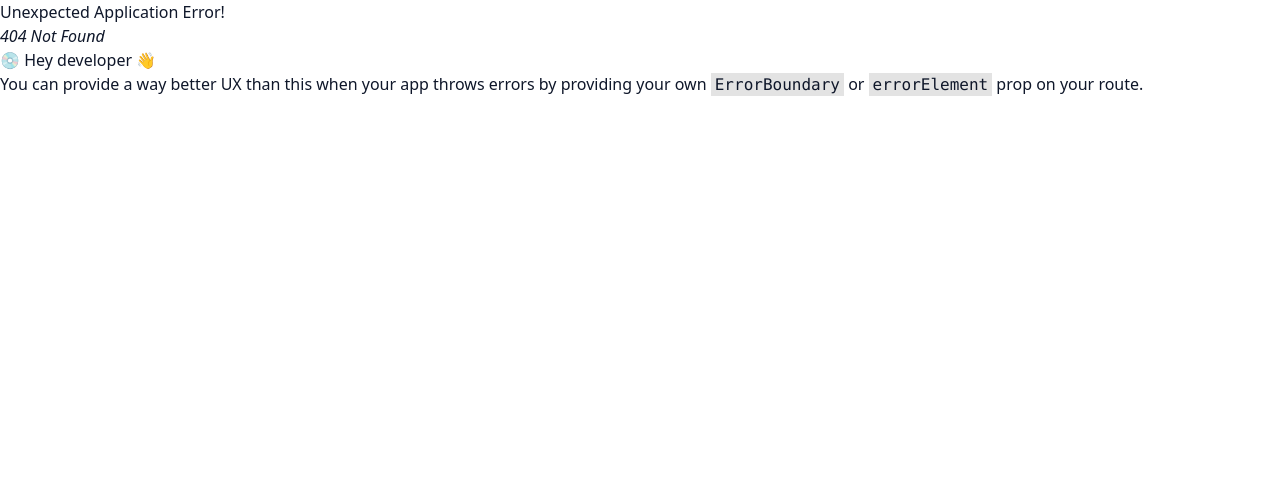
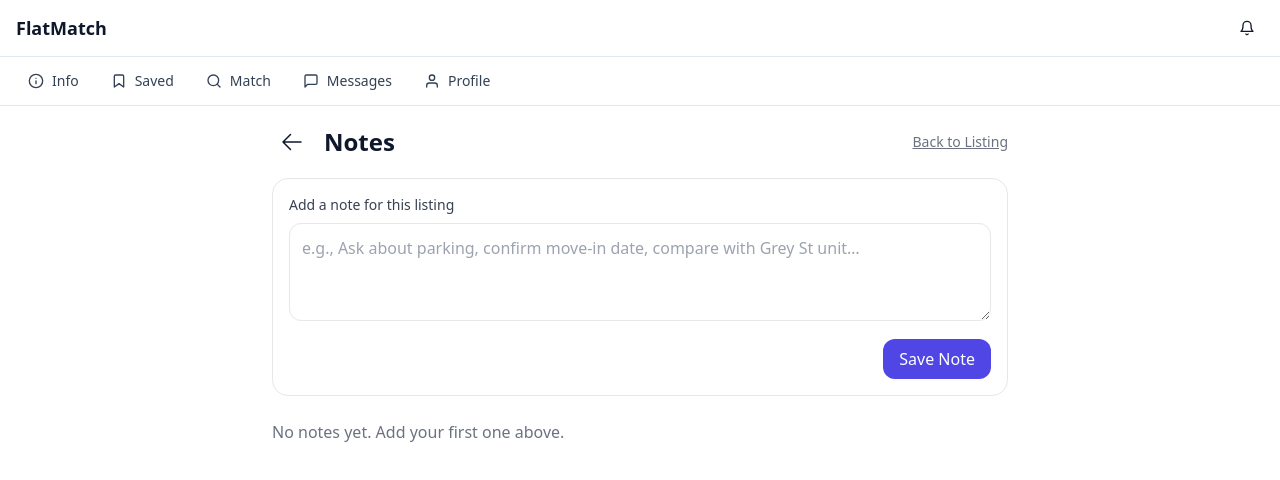
Before and after one commit to cdel358-dev/flatmatch, a React (Vite) app: page /listing/1/notes in a window 1280 px wide. Before the commit this address had no page. Shown: the top 480 px of the page. Built offline with nearby package versions, Linux system fonts and the light colour scheme.

Commit message:
Add Notes functionality with context management and UI components.
Bug. Can end up in a loop between Notes and ListingDetails when using the back button

```diff
--- a/package.json
+++ b/package.json
@@ -11,6 +11,7 @@
     "format": "prettier --write ."
   },
   "dependencies": {
+    "@heroicons/react": "^2.2.0",
     "dexie": "^4.0.11",
     "react": "^18.3.1",
     "react-dom": "^18.3.1",
--- a/src/main.tsx
+++ b/src/main.tsx
@@ -10,19 +10,19 @@
 import Info from './pages/Info';
 import Messages from './pages/Messages';
 import ListingDetails from './pages/ListingDetails';
+import NotesPage from "./pages/NotesPage";
 import Reviews from './pages/Reviews';
 import FlatmateProfile from './pages/FlatmateProfile';
 import UserProfile from './pages/UserProfile';
 import ListRoom from './pages/ListRoom';
 import Bookmarks from './pages/Bookmarks';
-import Glossary from "./pages/info/Glossary";
-import Etiquette from "./pages/info/Etiquette";
-import Suburbs from "./pages/info/Suburbs";
-import TenancyChecklist from "./pages/info/TenancyChecklist";
-
-
+import Glossary from './pages/info/Glossary';
+import Etiquette from './pages/info/Etiquette';
+import Suburbs from './pages/info/Suburbs';
+import TenancyChecklist from './pages/info/TenancyChecklist';
 
 import { ListingsProvider } from './state/ListingsContext';
+import { NotesProvider } from './state/NotesContext';
 import AppErrorBoundary from './components/AppErrorBoundary';
 
 const router = createBrowserRouter([
@@ -30,7 +30,9 @@
     path: '/',
     element: (
       <ListingsProvider>
-        <App />
+        <NotesProvider> {/* ⬅️ NEW wrapper */}
+          <App />
+        </NotesProvider>
       </ListingsProvider>
     ),
     children: [
@@ -41,15 +43,16 @@
       { path: 'messages', element: <Messages /> },
       { path: 'profile', element: <UserProfile /> },
       { path: 'listing/:id', element: <ListingDetails /> },
+      { path: 'listing/:id/notes', element: <NotesPage /> },
       { path: 'listing/:id/reviews', element: <Reviews /> },
       { path: 'listing/:id/flatmate/:mid', element: <FlatmateProfile /> },
       { path: 'user/:uid', element: <UserProfile /> },
       { path: 'list-room', element: <ListRoom /> },
       { path: 'bookmarks', element: <Bookmarks /> },
-      { path: '/info/glossary', element: <Glossary /> },
-      { path: "info/etiquette", element: <Etiquette /> },
-      { path: "info/suburbs", element: <Suburbs /> },
-      { path: "info/tenancy-checklist", element: <TenancyChecklist /> },
+      { path: 'info/glossary', element: <Glossary /> },
+      { path: 'info/etiquette', element: <Etiquette /> },
+      { path: 'info/suburbs', element: <Suburbs /> },
+      { path: 'info/tenancy-checklist', element: <TenancyChecklist /> },
     ],
   },
 ]);
--- a/src/pages/ListingDetails.tsx
+++ b/src/pages/ListingDetails.tsx
@@ -220,12 +220,20 @@
 
       {/* Rating row (left icon, right stars + count) */}
       <div className="mb-3 flex items-center justify-between">
-        <span className="grid h-9 w-9 place-items-center rounded-lg border border-dashed border-slate-400 text-slate-500">
+        {/* Notes button */}
+        <button
+          onClick={() => id && navigate(`/listing/${id}/notes`)}
+          className="grid h-9 w-9 place-items-center rounded-lg border border-dashed border-slate-400 text-slate-500 hover:bg-slate-50 focus:outline-none focus:ring-2 focus:ring-blue-500"
+          aria-label="Notes"
+          title="Notes"
+        >
           <svg className="h-4 w-4" viewBox="0 0 24 24" fill="none" stroke="currentColor" strokeWidth={2}>
             <path d="M12 20h9" />
             <path d="M16.5 3.5a2.121 2.121 0 1 1 3 3L7 19l-4 1 1-4 12.5-12.5z" />
           </svg>
-        </span>
+        </button>
+
+        {/* Star rating component */}
         <div className="text-right">
           <Link to={`/listing/${listing.id}/reviews`} className="inline-flex items-center gap-2">
             <StarRating value={listing.rating!} />
--- /dev/null
+++ b/src/pages/NotesPage.tsx
@@ -0,0 +1,133 @@
+import { useParams, useNavigate, Link } from "react-router-dom";
+import { useNotesContext } from "../state/NotesContext";
+import { useMemo, useState } from "react";
+import { ArrowLeftIcon, TrashIcon, PencilIcon, CheckIcon, XMarkIcon } from "@heroicons/react/24/outline";
+
+function formatTs(ts: number) {
+  const d = new Date(ts);
+  return d.toLocaleString();
+}
+
+export default function NotesPage() {
+  const { id: listingId } = useParams();
+  const navigate = useNavigate();
+  const { getNotesForListing, addNote, updateNote, deleteNote } = useNotesContext();
+
+  const notes = useMemo(() => (listingId ? getNotesForListing(listingId) : []), [listingId, getNotesForListing]);
+  const [text, setText] = useState("");
+  const [editingId, setEditingId] = useState<string | null>(null);
+  const [editingText, setEditingText] = useState("");
+
+  if (!listingId) return <div className="p-4">Missing listing id.</div>;
+
+  return (
+    <div className="max-w-3xl mx-auto px-4 py-4">
+      {/* Header */}
+      <div className="flex items-center gap-3 mb-4">
+        <button
+          onClick={() => navigate(`/listing/${listingId}`)}
+          className="p-2 rounded-lg hover:bg-gray-100"
+          aria-label="Back"
+        >
+          <ArrowLeftIcon className="h-6 w-6" />
+        </button>
+        <h1 className="text-2xl font-bold">Notes</h1>
+        <span className="ml-auto text-sm text-gray-500">
+          <Link to={`/listing/${listingId}`} className="underline">
+            Back to Listing
+          </Link>
+        </span>
+      </div>
+
+      {/* Add new note */}
+      <div className="bg-white rounded-2xl border p-4 mb-6">
+        <label htmlFor="note" className="block text-sm font-medium text-gray-700 mb-2">
+          Add a note for this listing
+        </label>
+        <textarea
+          id="note"
+          value={text}
+          onChange={(e) => setText(e.target.value)}
+          className="w-full rounded-xl border p-3 focus:outline-none focus:ring-2 focus:ring-indigo-500"
+          rows={3}
+          placeholder="e.g., Ask about parking, confirm move-in date, compare with Grey St unit…"
+        />
+        <div className="mt-3 flex justify-end">
+          <button
+            onClick={() => {
+              if (!text.trim()) return;
+              addNote(listingId, text.trim());
+              setText("");
+            }}
+            className="px-4 py-2 rounded-xl bg-indigo-600 text-white hover:bg-indigo-700"
+          >
+            Save Note
+          </button>
+        </div>
+      </div>
+
+      {/* Notes list */}
+      <div className="space-y-3">
+        {notes.length === 0 ? (
+          <p className="text-gray-500">No notes yet. Add your first one above.</p>
+        ) : (
+          notes.map((n) => (
+            <div key={n.id} className="bg-white border rounded-2xl p-4">
+              {editingId === n.id ? (
+                <div>
+                  <textarea
+                    value={editingText}
+                    onChange={(e) => setEditingText(e.target.value)}
+                    className="w-full rounded-xl border p-3 focus:outline-none focus:ring-2 focus:ring-indigo-500"
+                    rows={3}
+                  />
+                  <div className="flex gap-2 justify-end mt-3">
+                    <button
+                      onClick={() => {
+                        updateNote(n.id, editingText.trim());
+                        setEditingId(null);
+                      }}
+                      className="inline-flex items-center gap-2 px-3 py-2 rounded-xl bg-indigo-600 text-white hover:bg-indigo-700"
+                    >
+                      <CheckIcon className="h-5 w-5" /> Save
+                    </button>
+                    <button
+                      onClick={() => setEditingId(null)}
+                      className="inline-flex items-center gap-2 px-3 py-2 rounded-xl border hover:bg-gray-50"
+                    >
+                      <XMarkIcon className="h-5 w-5" /> Cancel
+                    </button>
+                  </div>
+                </div>
+              ) : (
+                <div>
+                  <p className="whitespace-pre-wrap text-gray-900">{n.text}</p>
+                  <div className="flex items-center justify-between mt-3 text-sm text-gray-500">
+                    <span>Updated {formatTs(n.updatedAt)}</span>
+                    <div className="flex gap-2">
+                      <button
+                        onClick={() => {
+                          setEditingId(n.id);
+                          setEditingText(n.text);
+                        }}
+                        className="inline-flex items-center gap-1 px-3 py-1.5 rounded-lg border hover:bg-gray-50"
+                      >
+                        <PencilIcon className="h-4 w-4" /> Edit
+                      </button>
+                      <button
+                        onClick={() => deleteNote(n.id)}
+                        className="inline-flex items-center gap-1 px-3 py-1.5 rounded-lg border hover:bg-gray-50 text-red-600"
+                      >
+                        <TrashIcon className="h-4 w-4" /> Delete
+                      </button>
+                    </div>
+                  </div>
+                </div>
+              )}
+            </div>
+          ))
+        )}
+      </div>
+    </div>
+  );
+}
--- /dev/null
+++ b/src/state/NotesContext.tsx
@@ -0,0 +1,67 @@
+import React, { createContext, useContext, useEffect, useMemo, useState } from "react";
+
+export interface Note {
+  id: string;
+  listingId: string;
+  text: string;
+  createdAt: number;
+  updatedAt: number;
+}
+
+type NotesContextValue = {
+  notes: Note[];
+  getNotesForListing: (listingId: string) => Note[];
+  addNote: (listingId: string, text: string) => void;
+  updateNote: (id: string, text: string) => void;
+  deleteNote: (id: string) => void;
+};
+
+const NotesContext = createContext<NotesContextValue | undefined>(undefined);
+const STORAGE_KEY = "flatmatch:notes:v1";
+
+export const NotesProvider: React.FC<{ children: React.ReactNode }> = ({ children }) => {
+  const [notes, setNotes] = useState<Note[]>(() => {
+    try {
+      const raw = localStorage.getItem(STORAGE_KEY);
+      return raw ? (JSON.parse(raw) as Note[]) : [];
+    } catch {
+      return [];
+    }
+  });
+
+  useEffect(() => {
+    try {
+      localStorage.setItem(STORAGE_KEY, JSON.stringify(notes));
+    } catch { /* no-op */ }
+  }, [notes]);
+
+  const addNote = (listingId: string, text: string) => {
+    const now = Date.now();
+    setNotes(prev => [{ id: "n" + now, listingId, text, createdAt: now, updatedAt: now }, ...prev]);
+  };
+
+  const updateNote = (id: string, text: string) => {
+    const now = Date.now();
+    setNotes(prev => prev.map(n => (n.id === id ? { ...n, text, updatedAt: now } : n)));
+  };
+
+  const deleteNote = (id: string) => {
+    setNotes(prev => prev.filter(n => n.id !== id));
+  };
+
+  const getNotesForListing = (listingId: string) =>
+    notes.filter(n => n.listingId === listingId).sort((a, b) => b.updatedAt - a.updatedAt);
+
+  const value = useMemo(
+    () => ({ notes, getNotesForListing, addNote, updateNote, deleteNote }),
+    [notes]
+  );
+
+  return <NotesContext.Provider value={value}>{children}</NotesContext.Provider>;
+};
+
+export const useNotesContext = () => {
+  const ctx = useContext(NotesContext);
+  if (!ctx) throw new Error("useNotesContext must be used within NotesProvider");
+  return ctx;
+};
```
Also changed, not shown: 1 other file (tests, documents, lock files or other folders).
